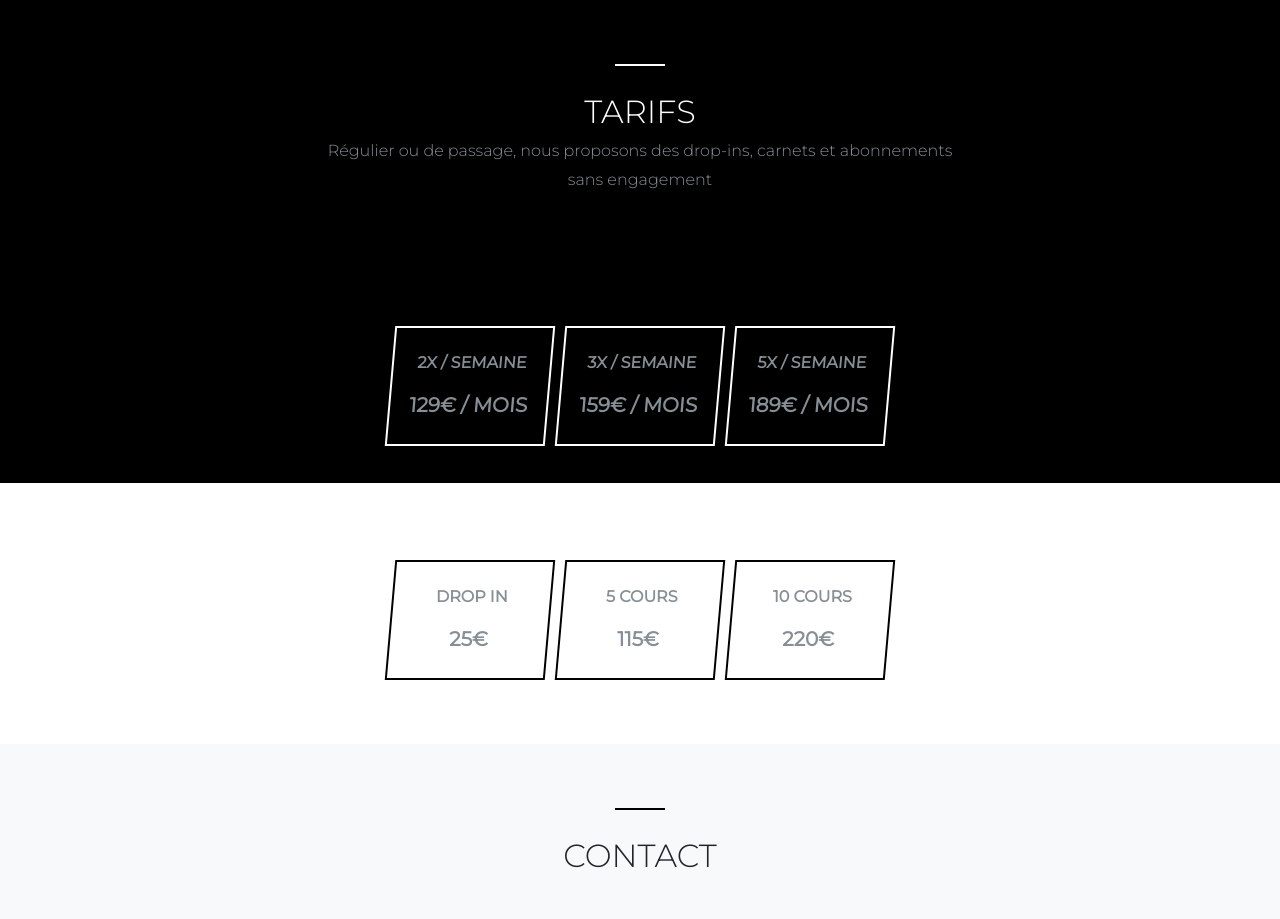
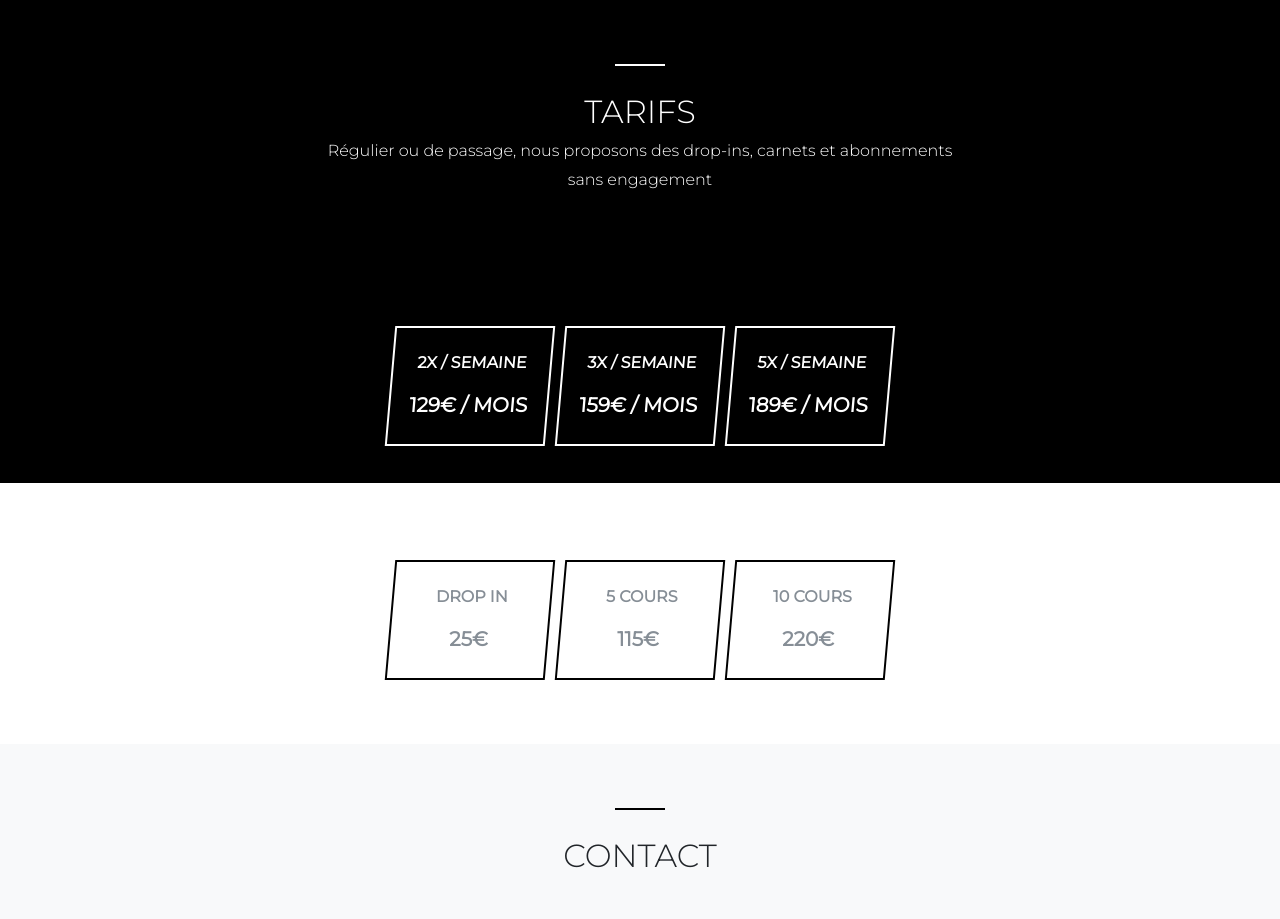
Before and after one commit to margauxhaering/CrossFit, a plain HTML site: page index.html in a window 1280 px wide. Shown: the part 4200-5119 px from the top of the page. Drawn offline with nearby package versions, Linux system fonts and the light colour scheme.

Commit message:
change colors

```diff
--- a/assets/css/style.css
+++ b/assets/css/style.css
@@ -1787,10 +1787,11 @@ a {
     align-items: center;
     font-weight: bold;
     background-color: transparent;
+    color: #fff;
   }
 
   .box span {
-    transform: skew(5deg); /* cancels skew for text */
+    transform: skew(5deg);
     display: block;
   }
 
--- a/index.html
+++ b/index.html
@@ -311,7 +311,7 @@
         <div class="row justify-content-md-center text-center">
           <div class="col-lg-7">
             <h2 class="mt-0 heading-border-top font-weight-normal" style="color:#fff;">TARIFS</h2>
-            <p>Régulier ou de passage, nous proposons des drop-ins, carnets et abonnements sans engagement<br><br></p>
+            <p style="color:#fff;">Régulier ou de passage, nous proposons des drop-ins, carnets et abonnements sans engagement<br><br></p>
           </div>
         </div>
 <br><br><br>
```
